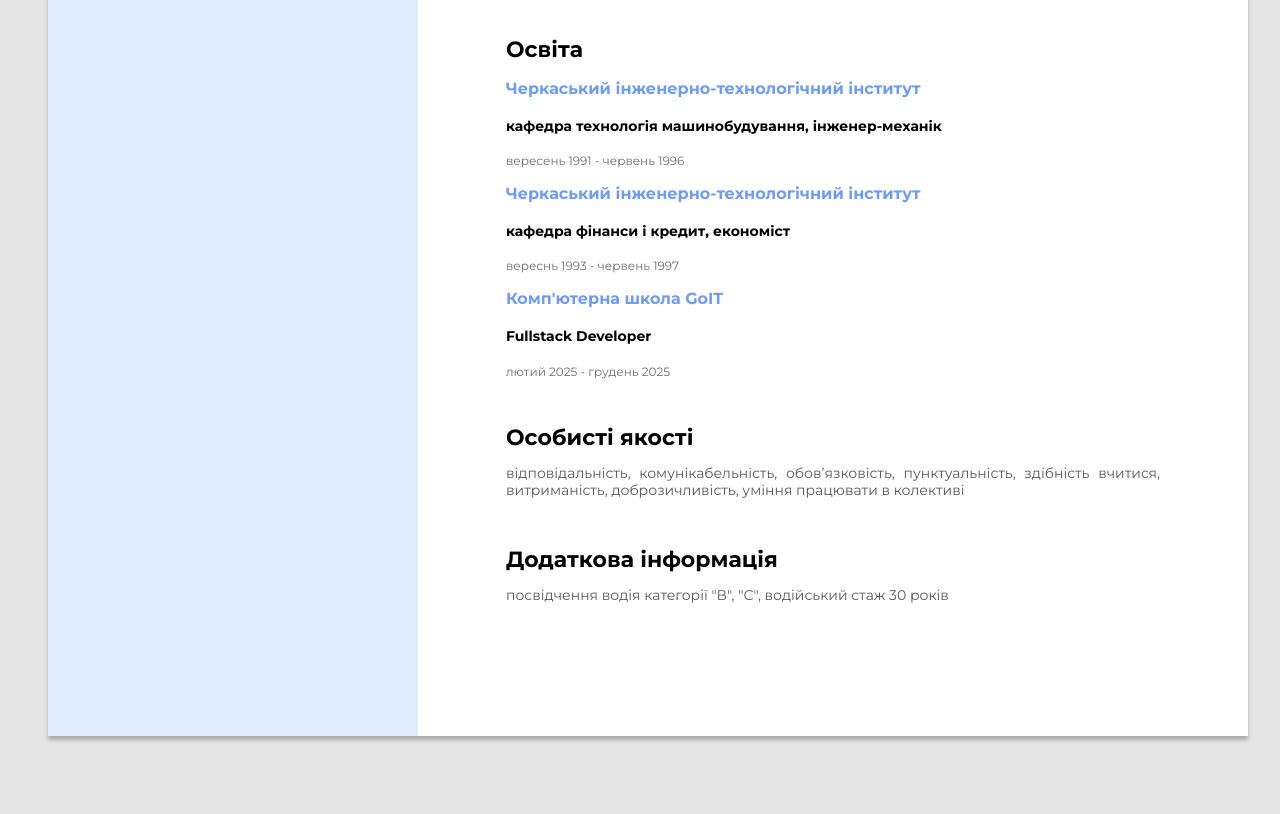
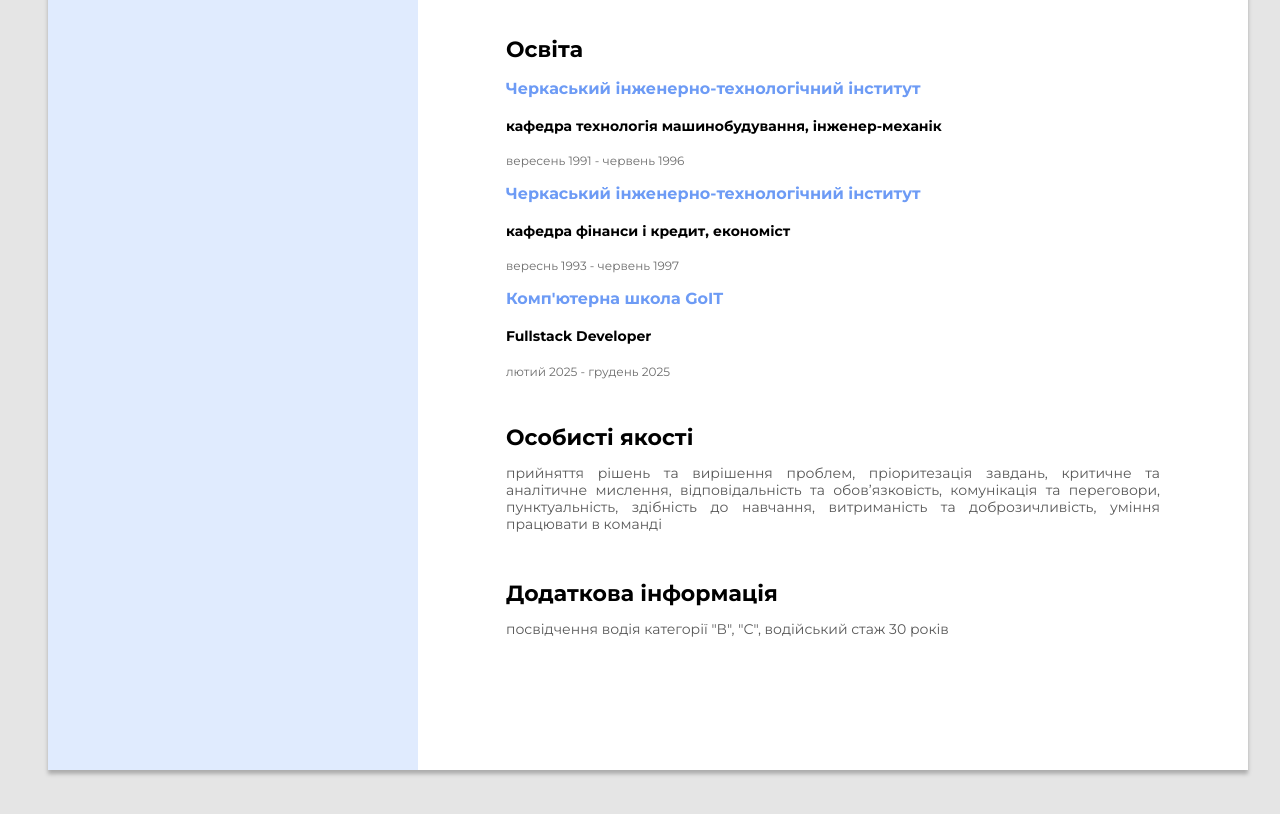
Before and after one commit to pancheshnyi/resume, a plain HTML site: page index.html in a window 1280 px wide. Shown: the part 1673-2487 px from the top of the page. Before the commit the page ends 2457 px from the top, so only its background shows below. Drawn offline with Linux system fonts and the light colour scheme.

Commit message:
soft skills

```diff
--- a/index.html
+++ b/index.html
@@ -215,9 +215,11 @@
           <div class="education-conteiner">
             <h3 class="main-content-education">Особисті якості</h3>
             <p class="person-text">
-              відповідальність, комунікабельність, обов’язковість,
-              пунктуальність, здібність вчитися, витриманість, доброзичливість,
-              уміння працювати в колективі
+              прийняття рішень та вирішення проблем, пріоритезація завдань,
+              критичне та аналітичне мислення, відповідальність та
+              обов’язковість, комунікація та переговори, пунктуальність,
+              здібність до навчання, витриманість та доброзичливість, уміння
+              працювати в команді
             </p>
           </div>
           <!-- Додаткова інформація -->
```
